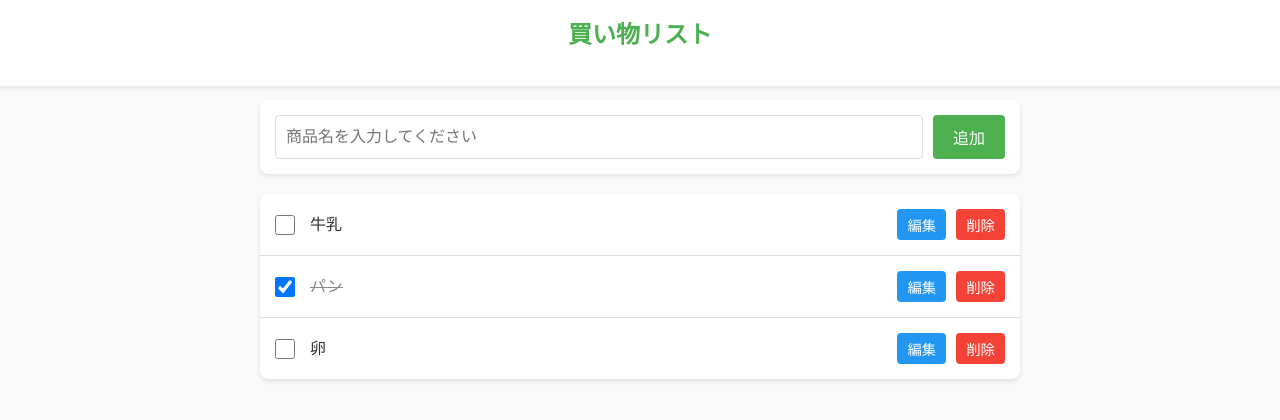
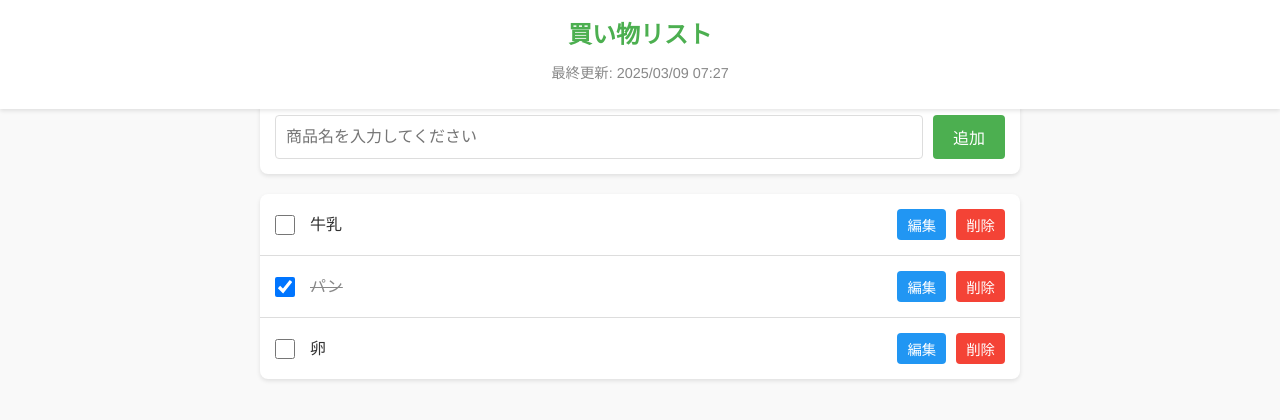
Before and after one commit to ardbeg1958/ShoppingList01, a Flask app: page / in a window 1280 px wide. Shown: the top 420 px of the page. Run offline with Flask 3, Linux system fonts and the light colour scheme.

Commit message:
最終更新日時表示

```diff
--- a/static/css/style.css
+++ b/static/css/style.css
@@ -38,7 +38,14 @@ body {
   text-align: center;
   color: var(--primary-color);
   font-size: 1.5rem;
-  margin-bottom: 1rem;
+  margin-bottom: 0.5rem;
+}
+
+.last-updated {
+  text-align: center;
+  font-size: 0.9rem;
+  color: var(--completed-color);
+  margin-bottom: 0.5rem;
 }
 
 /* メインコンテンツ */
--- a/static/js/main.js
+++ b/static/js/main.js
@@ -7,6 +7,24 @@ document.addEventListener('DOMContentLoaded', function() {
     const editItemInput = document.getElementById('editItemInput');
     const saveEditBtn = document.getElementById('saveEdit');
     const cancelEditBtn = document.getElementById('cancelEdit');
+    const lastUpdatedElement = document.getElementById('lastUpdated');
+
+    // 最終更新日時の更新関数
+    function updateLastModified() {
+        const now = new Date();
+        const options = {
+            year: 'numeric',
+            month: '2-digit',
+            day: '2-digit',
+            hour: '2-digit',
+            minute: '2-digit',
+            hour12: false
+        };
+        lastUpdatedElement.textContent = now.toLocaleString('ja-JP', options);
+    }
+
+    // 初期表示時に最終更新日時を設定
+    updateLastModified();
 
     let currentEditItem = null;
 
@@ -17,6 +35,7 @@ document.addEventListener('DOMContentLoaded', function() {
         if (itemName) {
             addNewItem(itemName);
             newItemInput.value = '';
+            updateLastModified();
         }
     });
 
@@ -64,6 +83,7 @@ document.addEventListener('DOMContentLoaded', function() {
         } else {
             listItem.classList.remove('completed');
         }
+        updateLastModified();
     }
 
     // 既存のチェックボックスにイベントリスナーを追加
@@ -92,6 +112,7 @@ document.addEventListener('DOMContentLoaded', function() {
             currentEditItem.querySelector('.item-name').textContent = newName;
             editModal.style.display = 'none';
             currentEditItem = null;
+            updateLastModified();
         }
     });
 
@@ -106,6 +127,7 @@ document.addEventListener('DOMContentLoaded', function() {
         if (confirm('本当にこの商品を削除しますか？')) {
             const listItem = e.target.closest('.list-item');
             listItem.remove();
+            updateLastModified();
         }
     }
 
--- a/templates/index.html
+++ b/templates/index.html
@@ -10,6 +10,9 @@
     <!-- ヘッダー -->
     <header class="header">
         <h1>買い物リスト</h1>
+        <div class="last-updated">
+            最終更新: <span id="lastUpdated">-</span>
+        </div>
     </header>
 
     <!-- メインコンテンツ -->
```
Also changed, not shown: specification.md (+3 -0 lines).
